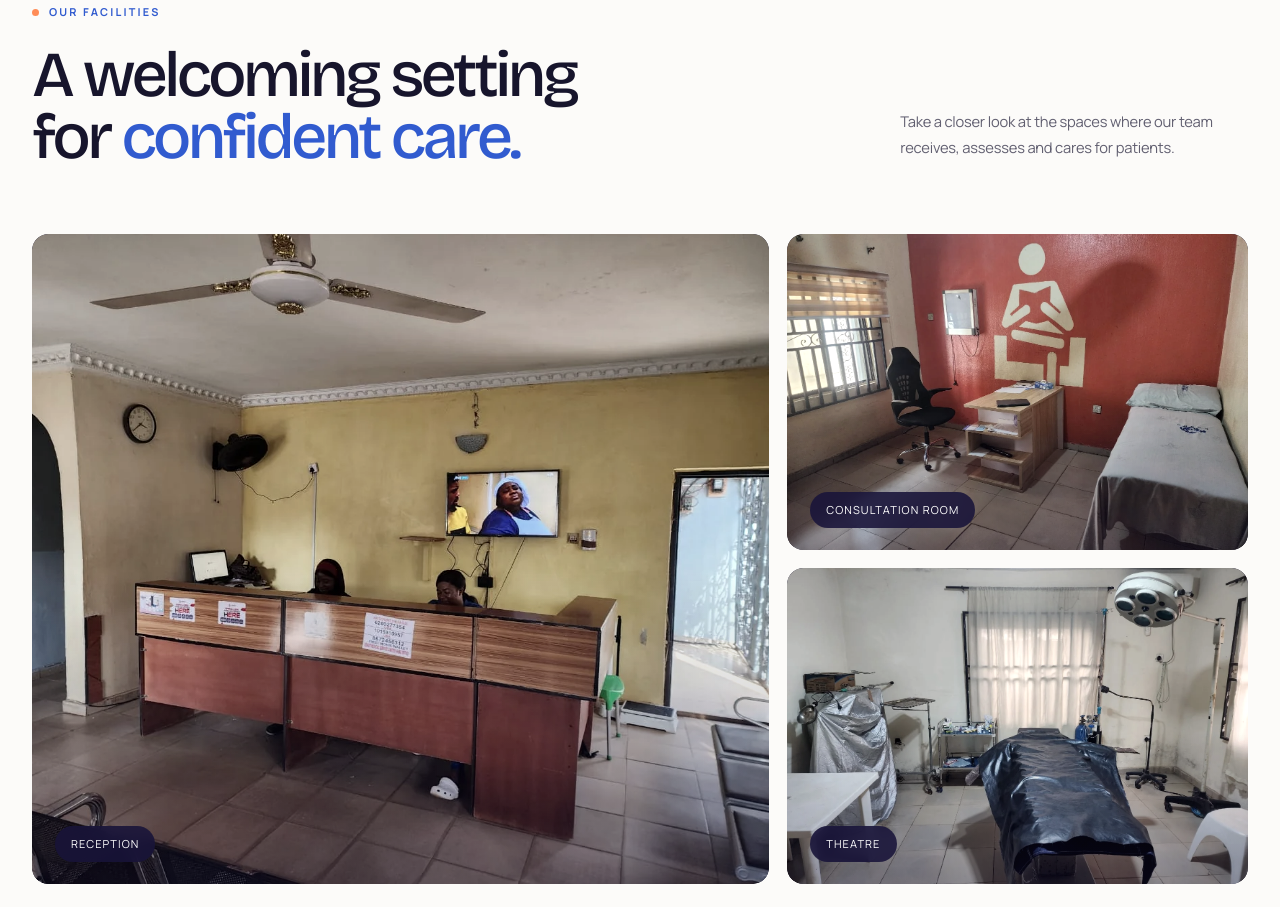
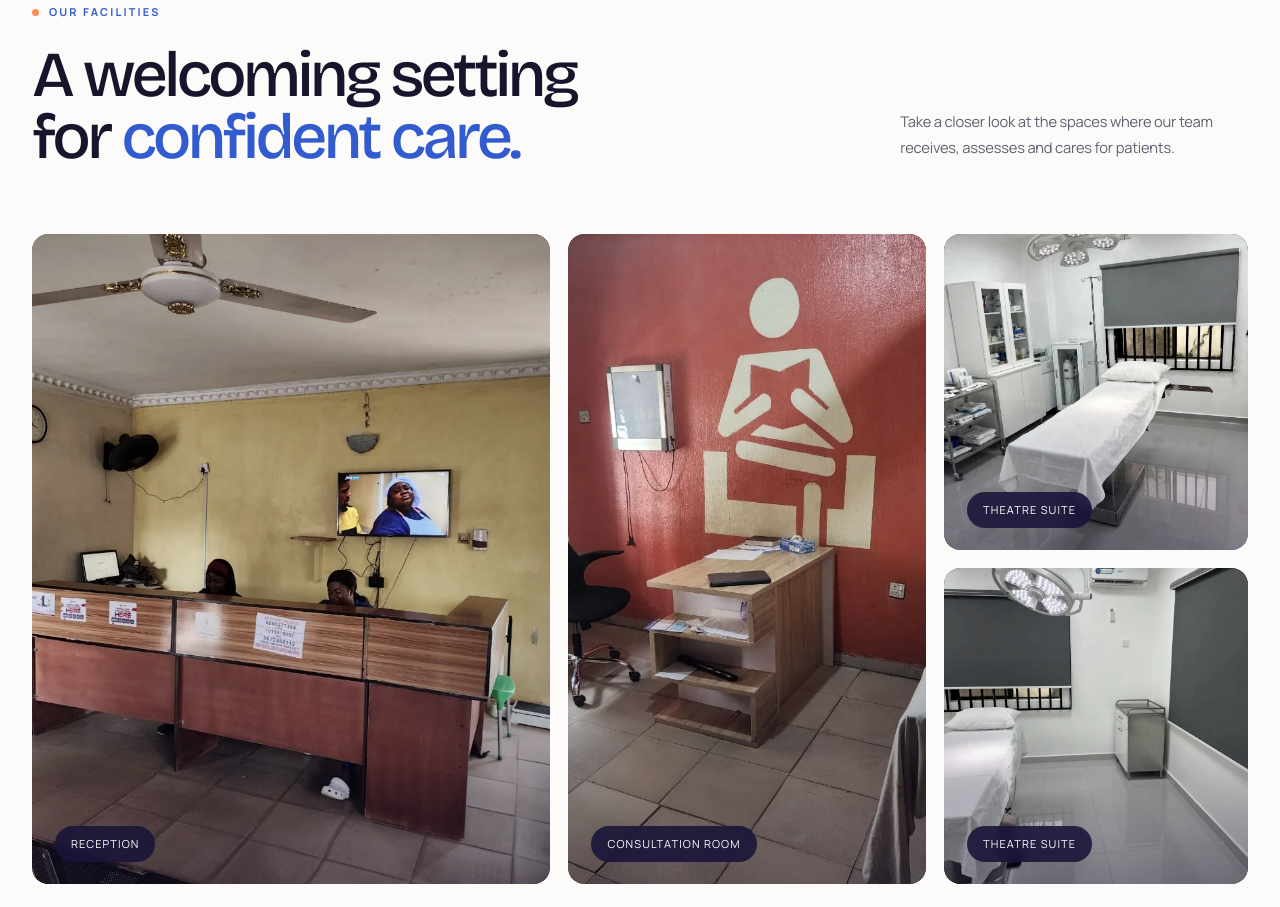
Before and after one commit to enicrowndav/enicrowndav.github.io, a website: page kenet-hospital-website/index.html in a window 1280 px wide. Shown: the part 5293-6200 px from the top of the page. Drawn offline with Linux system fonts and the light colour scheme.

Commit message:
Refresh theatre facility images

```diff
--- a/kenet-hospital-website/brand-expression.css
+++ b/kenet-hospital-website/brand-expression.css
@@ -56,3 +56,5 @@ body{background:#fbfaf8;color:var(--ink);font-family:var(--sans);letter-spacing:
 .care-story .section-heading{margin-bottom:52px}.care-gallery{display:grid;grid-template-columns:1.2fr .8fr;grid-template-rows:1fr 1fr;gap:18px;height:710px}.care-gallery figure{position:relative;margin:0;overflow:hidden;border-radius:18px;background:#17152c}.care-gallery__primary{grid-row:1/3}.care-gallery img{width:100%;height:100%;object-fit:cover;filter:saturate(.82) contrast(1.025);transition:transform .6s,filter .4s}.care-gallery figure:hover img{transform:scale(1.025);filter:saturate(.95) contrast(1.02)}.care-gallery figure::after{content:"";position:absolute;inset:0;background:linear-gradient(0deg,rgba(16,14,39,.78),transparent 52%);pointer-events:none}.care-gallery figcaption{position:absolute;z-index:1;inset:auto 24px 22px;color:#fff}.care-gallery figcaption small,.care-gallery figcaption strong,.care-gallery figcaption span{display:block}.care-gallery figcaption small{color:#ffae86;font-size:.58rem;letter-spacing:.13em;text-transform:uppercase;font-weight:700}.care-gallery figcaption strong{font-family:var(--sans);font-size:1.15rem;line-height:1.2;margin-top:5px}.care-gallery__primary figcaption strong{font-size:1.45rem}.care-gallery figcaption span{font-size:.54rem;letter-spacing:.08em;text-transform:uppercase;color:#d5d2e1;margin-top:7px}
 @media(max-width:960px){.care-gallery{height:590px;grid-template-columns:1fr 1fr;grid-template-rows:1.15fr .85fr}.care-gallery__primary{grid-column:1/3;grid-row:auto}.care-gallery figcaption{inset:auto 18px 17px}}
 @media(max-width:650px){.care-story .section-heading{margin-bottom:38px}.care-gallery{display:grid;height:auto;grid-template-columns:1fr;grid-template-rows:none;gap:13px}.care-gallery__primary{grid-column:auto}.care-gallery figure{height:285px;border-radius:14px}.care-gallery__primary{height:360px}.care-gallery figcaption{inset:auto 15px 14px}.care-gallery figcaption strong,.care-gallery__primary figcaption strong{font-size:1.05rem}}
+.gallery{grid-template-columns:1.45fr 1fr .85fr;grid-template-rows:1fr 1fr}.gallery__large,.gallery__consult{grid-row:1/3}.gallery__theatre{grid-column:3}.gallery__theatre img{object-position:center}
+@media(max-width:960px){.gallery{height:680px;grid-template-columns:1fr 1fr;grid-template-rows:1fr 1fr}.gallery__large,.gallery__consult{grid-row:auto}.gallery__theatre{grid-column:auto}}
--- a/kenet-hospital-website/index.html
+++ b/kenet-hospital-website/index.html
@@ -162,8 +162,9 @@
         <div class="section-heading section-heading--dark reveal"><div><p class="eyebrow"><span></span>Our facilities</p><h2>A welcoming setting for <em>confident care.</em></h2></div><p>Take a closer look at the spaces where our team receives, assesses and cares for patients.</p></div>
         <div class="gallery">
           <figure class="gallery__large reveal"><button type="button" data-lightbox="assets/images/reception-front.webp" aria-label="View reception front desk image"><img src="assets/images/reception-front.webp" alt="Reception desk at Kenet Group Medical Service Limited" width="1280" height="960" loading="lazy"><span>Reception</span></button></figure>
-          <figure class="reveal"><button type="button" data-lightbox="assets/images/consulting-room-two.webp" aria-label="View consultation room image"><img src="assets/images/consulting-room-two.webp" alt="A consultation room with examination bed" width="1280" height="960" loading="lazy"><span>Consultation room</span></button></figure>
-          <figure class="reveal"><button type="button" data-lightbox="assets/images/theatre.webp" aria-label="View theatre image"><img src="assets/images/theatre.webp" alt="Theatre at Kenet Group Medical Service Limited" width="1280" height="960" loading="lazy"><span>Theatre</span></button></figure>
+          <figure class="gallery__consult reveal"><button type="button" data-lightbox="assets/images/consulting-room-two.webp" aria-label="View consultation room image"><img src="assets/images/consulting-room-two.webp" alt="A consultation room with examination bed" width="1280" height="960" loading="lazy"><span>Consultation room</span></button></figure>
+          <figure class="gallery__theatre reveal"><button type="button" data-lightbox="assets/images/theatre-suite-one.webp" aria-label="View theatre suite image"><img src="assets/images/theatre-suite-one.webp" alt="Modern theatre suite with operating lights, examination table and clinical equipment" width="960" height="1280" loading="lazy"><span>Theatre suite</span></button></figure>
+          <figure class="gallery__theatre reveal"><button type="button" data-lightbox="assets/images/theatre-suite-two.webp" aria-label="View theatre suite image"><img src="assets/images/theatre-suite-two.webp" alt="Modern theatre suite with operating light and clinical trolley" width="960" height="1280" loading="lazy"><span>Theatre suite</span></button></figure>
         </div>
       </div>
     </section>
```
Also changed, not shown: kenet-hospital-website/assets/images/theatre-suite-one.webp (added), kenet-hospital-website/assets/images/theatre-suite-two.webp (added), kenet-hospital-website/assets/images/theatre.webp (deleted).
